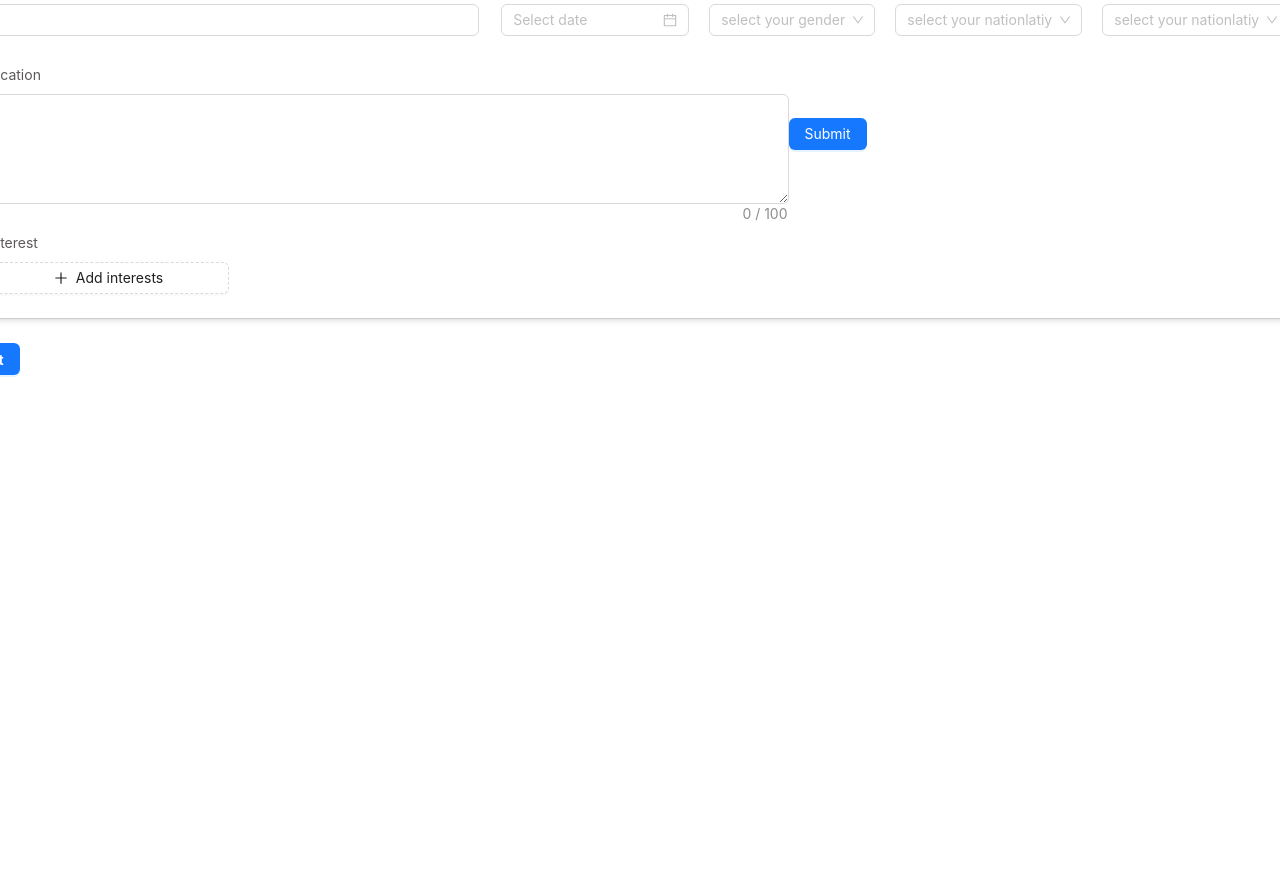
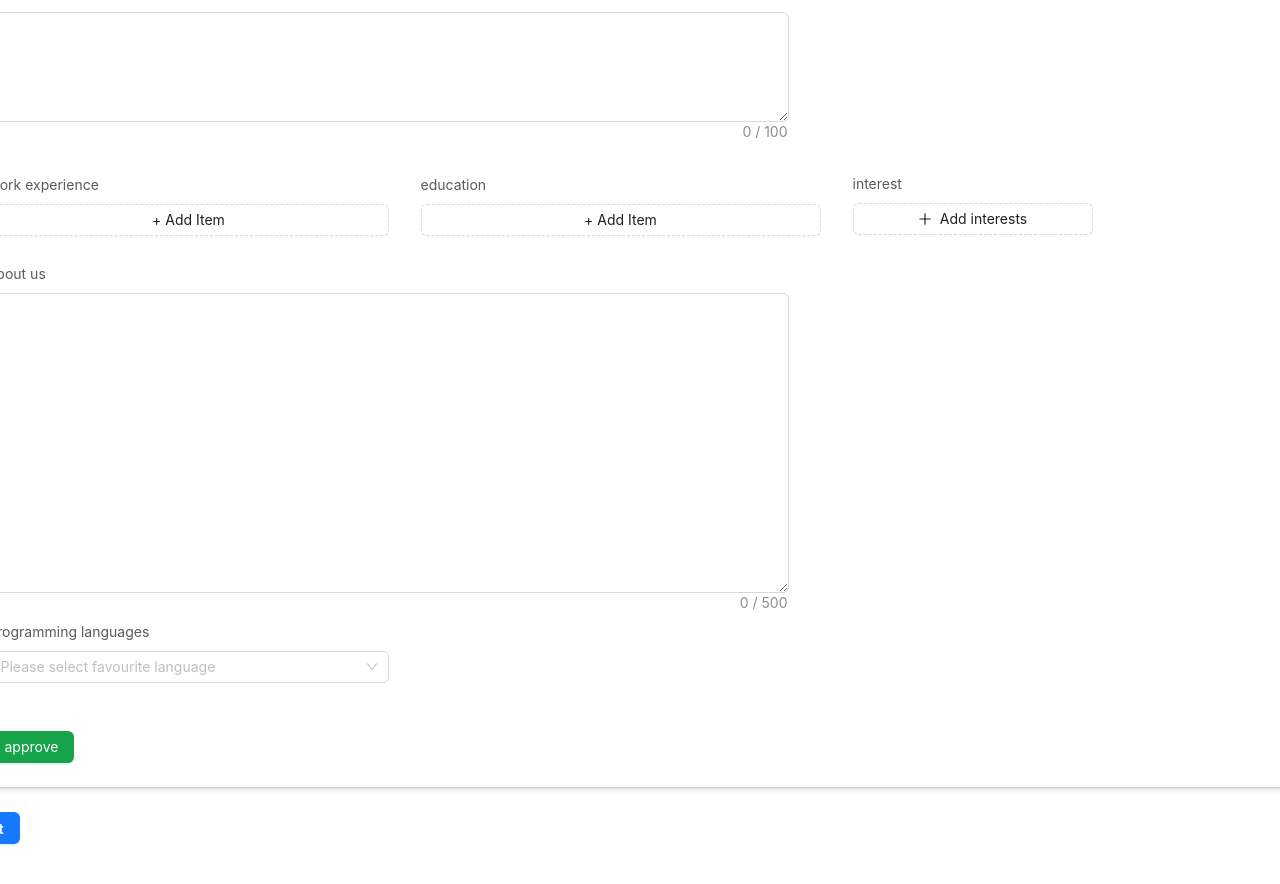
Before and after one commit to mustafasalim/resumee-project, a React (Vite) app: page /create-cv in a window 1280 px wide. Shown: the part 303-1187 px from the top of the page. Before the commit the page ends 800 px from the top, so only its background shows below. Built offline with nearby package versions, Linux system fonts and the light colour scheme; a web font is replaced by a local one.

Commit message:
#6 Additions and changes were made in the cv-created section

```diff
--- a/package.json
+++ b/package.json
@@ -14,6 +14,7 @@
     "antd": "^5.12.5",
     "antd-img-crop": "^4.21.0",
     "framer-motion": "^10.16.16",
+    "rc-select": "^14.11.0",
     "react": "^18.2.0",
     "react-dom": "^18.2.0",
     "react-router-dom": "6"
--- a/src/pages/createdcv/index.tsx
+++ b/src/pages/createdcv/index.tsx
@@ -35,7 +35,7 @@ const CreatedCv: React.FC = () => {
 
 
   return (
-<div className="w-full h-screen flex items-center justify-center font-['Rounded Mplus 1c']">
+<div className="w-full mt-10 mb-10 flex items-center justify-center font-['Rounded Mplus 1c']">
 <div className='w-[1400px]'>
 <Steps className='font-bold' current={current} items={items} />
       <div className='border rounded-md mt-5'>{steps[current].content}</div>
--- a/src/pages/createdcv/personalinformations/index.tsx
+++ b/src/pages/createdcv/personalinformations/index.tsx
@@ -1,6 +1,9 @@
-import { Input, DatePicker, Form, InputNumber,Select,Button,Upload, } from "antd"
+import { Input, DatePicker, Form, InputNumber,Select,Button,Upload,Card,Space } from "antd"
 import { MinusCircleOutlined } from '@ant-design/icons';
+import { CloseOutlined } from '@ant-design/icons';
 import { PlusOutlined } from '@ant-design/icons';
+import { useState } from "react";
+
 
 
 
@@ -13,29 +16,22 @@ function PersonelInformations() {
       email: "${label} is not a valid email!",
       number: "",
     },
-  }
-  const formItemLayout = {
-    labelCol: {
-      xs: { span: 24 },
-      sm: { span: 4 },
-    },
+
     wrapperCol: {
       xs: { span: 24 },
       sm: { span: 20 },
     },
   };
 
-  const formItemLayoutWithOutLabel = {
-    wrapperCol: {
-      xs: { span: 24, offset: 0 },
-      sm: { span: 20, offset: 4 },
-    },
-  };
-
+  const { RangePicker } = DatePicker;
+  const [workName,setWorkName] = useState("")
   const onFinish = (values: any) => {
     console.log('Received values of form: ', values);
 
   }
+
+
+
   const { Option } = Select;
   const [form] = Form.useForm();
 
@@ -46,10 +42,10 @@ function PersonelInformations() {
       onFinish={onFinish}
       form={form}
       validateMessages={validateMessages}
-      className="grid gap-y-1 overflow-hidden shadow-md  text-[#5c5959]"
+      className="grid gap-y-1 shadow-md  text-[#5c5959]"
 
     >
-      <div className="flex items-center justify-between ml-8 mr-[335px]">
+      <div className="flex items-center  justify-between ml-8 mr-[335px]">
         <div className="grid gap-2 mt-3 w-[500px]">
           <div className="">name-surname</div>
           <Form.Item
@@ -74,7 +70,7 @@ function PersonelInformations() {
           <div className="">email</div>
           <Form.Item
             name={["email"]}
-            rules={[{ type: "email" }]}
+            rules={[{ type: "email",required: true }]}
           >
             <Input />
           </Form.Item>
@@ -151,17 +147,128 @@ function PersonelInformations() {
       </Form.Item>
     </div>
 
-    <Form.Item>
-      <Button type="primary" htmlType="submit">
-        Submit
-      </Button>
-    </Form.Item>
+
 
 
 
     </div>
 
-    <div className="w-[400px] grid gap-2 ml-8">
+<div className="flex items-center">
+
+    <div className="w-[400px] grid gap-2 ml-8 ">
+      <div>work experience</div>
+      <Form.List name="education">
+        {(fields, { add, remove }) => (
+          <div style={{ display: 'flex', rowGap: 16, flexDirection: 'column' }}>
+            {fields.map((field) => (
+              <Card
+                size="small"
+                title ={workName}
+                key={field.key}
+                extra={
+                  <CloseOutlined
+                    onClick={() => {
+                      remove(field.name);
+                    }}
+                  />
+                }
+              >
+                <Form.Item label="workplace" name={[field.name, 'name']}>
+                  <Input onChange={e => setWorkName(e.target.value)}/>
+                </Form.Item>
+
+                {/* Nest Form.List */}
+                <Form.Item label="working date">
+                  <Form.List name={[field.name, 'list']}>
+                    {(subFields, subOpt) => (
+                      <div style={{ display: 'flex', flexDirection: 'column', rowGap: 16 }}>
+                        {subFields.map((subField) => (
+                          <Space key={subField.key}>
+                            <Form.Item noStyle name={[subField.name, 'second']}>
+                            <RangePicker />
+                            </Form.Item>
+                            <CloseOutlined
+                              onClick={() => {
+                                subOpt.remove(subField.name);
+                              }}
+                            />
+                          </Space>
+                        ))}
+                        <Button type="dashed" onClick={() => subOpt.add()} block>
+                          + Add Sub Item
+                        </Button>
+                      </div>
+                    )}
+                  </Form.List>
+                </Form.Item>
+              </Card>
+            ))}
+
+            <Button type="dashed" onClick={() => add()} block>
+              + Add Item
+            </Button>
+          </div>
+        )}
+      </Form.List>
+    </div>
+    <div className="w-[400px] grid gap-2 ml-8 ">
+      <div>education</div>
+      <Form.List name="education">
+        {(fields, { add, remove }) => (
+          <div style={{ display: 'flex', rowGap: 16, flexDirection: 'column' }}>
+            {fields.map((field) => (
+              <Card
+                size="small"
+                title ={workName}
+                key={field.key}
+                extra={
+                  <CloseOutlined
+                    onClick={() => {
+                      remove(field.name);
+                    }}
+                  />
+                }
+              >
+                <Form.Item label="workplace" name={[field.name, 'name']}>
+                  <Input onChange={e => setWorkName(e.target.value)}/>
+                </Form.Item>
+
+                {/* Nest Form.List */}
+                <Form.Item label="working date">
+                  <Form.List name={[field.name, 'list']}>
+                    {(subFields, subOpt) => (
+                      <div style={{ display: 'flex', flexDirection: 'column', rowGap: 16 }}>
+                        {subFields.map((subField) => (
+                          <Space key={subField.key}>
+                            <Form.Item noStyle name={[subField.name, 'second']}>
+                            <RangePicker />
+                            </Form.Item>
+                            <CloseOutlined
+                              onClick={() => {
+                                subOpt.remove(subField.name);
+                              }}
+                            />
+                          </Space>
+                        ))}
+                        <Button type="dashed" onClick={() => subOpt.add()} block>
+                          + Add Sub Item
+                        </Button>
+                      </div>
+                    )}
+                  </Form.List>
+                </Form.Item>
+              </Card>
+            ))}
+
+            <Button type="dashed" onClick={() => add()} block>
+              + Add Item
+            </Button>
+          </div>
+        )}
+      </Form.List>
+
+    </div>
+    <div className="w-[400px] grid mt-[23px] gap-2 ml-8 ">
       <div>interest</div>
     <Form.List
       name="interests"
@@ -224,6 +331,49 @@ function PersonelInformations() {
       )}
     </Form.List>
     </div>
+</div>
+<div className="flex ml-8">
+<div className="grid gap-2">
+    <div className="">about us</div>
+    <Form.Item
+        className="w-[800px]"
+        name="about"
+        rules={[{ required: true, message: 'Please input about' }]}
+      >
+        <Input.TextArea className="h-[300px]" showCount maxLength={500} />
+      </Form.Item>
+    </div>
+</div>
+
+<div className="flex ml-8">
+
+  <div className="grid gap-2">
+    <div>programming languages</div>
+    <Form.Item
+    className="w-[400px]"
+      name="select-multiple"
+      rules={[{ required: true, message: 'Please select your language', type: 'array' }]}
+    >
+      <Select mode="multiple" placeholder="Please select favourite language">
+        <Option value="red">Red</Option>
+        <Option value="green">Green</Option>
+        <Option value="blue">Blue</Option>
+      </Select>
+    </Form.Item>
+
+  </div>
+
+</div>
+
+<div className="flex ml-8 mt-5">
+<Form.Item>
+      <Button className="!bg-green-600"   type="primary" htmlType="submit">
+         approve
+      </Button>
+    </Form.Item>
+
+</div>
+
     </Form>
   )
 }
```
Also changed, not shown: 1 other file (tests, documents, lock files or other folders).
